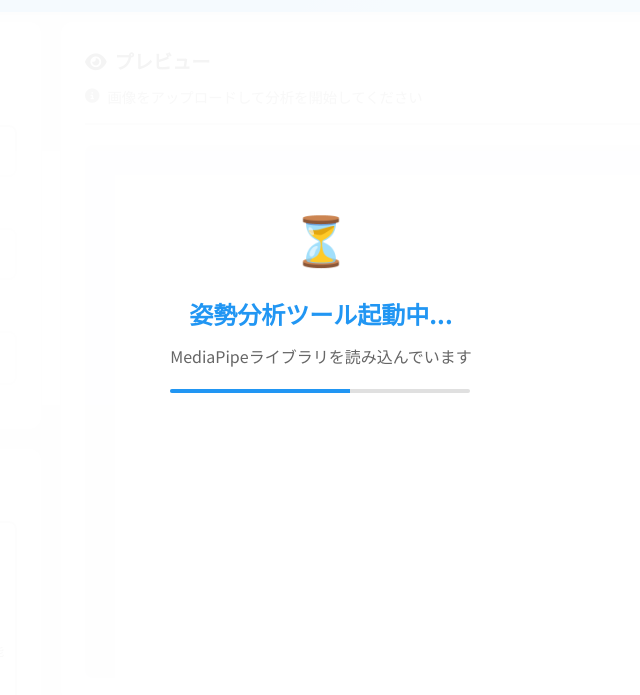
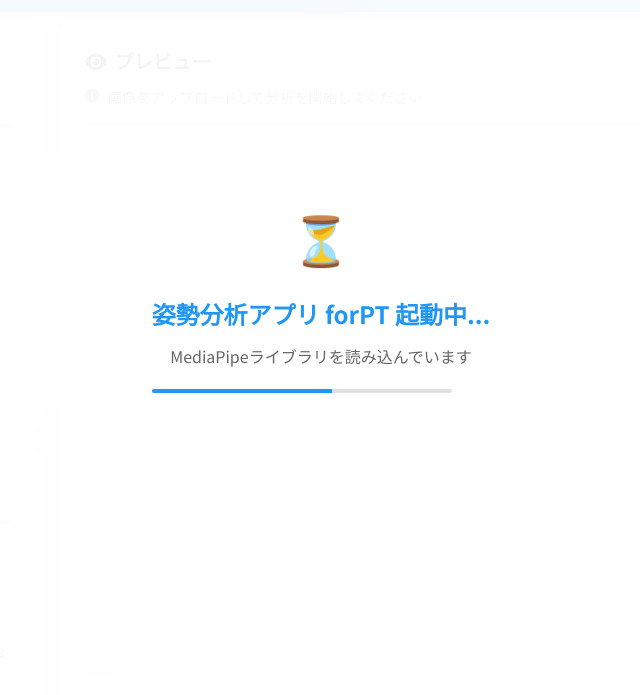
Before and after one commit to forPT2023/Posture-Analysis-forPT, a website: page index.html in a window 1280 px wide. Shown: the part 104-799 px from the top of the page, without its empty margins (319-959 px from the left). Drawn offline with nearby package versions, Linux system fonts and the light colour scheme; a script that the page names is missing.

Commit message:
refactor: Change app name to '姿勢分析アプリ forPT'
Changes:
- Updated app name from '姿勢分析' to '姿勢分析アプリ forPT'
- Modified HTML title tag
- Updated header h1 text
- Changed loading overlay title
- Updated PWA manifest.json
  - name: '姿勢分析アプリ forPT'
  - short_name: '姿勢分析 forPT'
  - description: Added '理学療法士のための' (for physical therapists)
- Updated iOS PWA meta tag

Purpose:
- Clarify target audience (Physical Therapists)
- Improve brand identity
- Better app store discoverability

Files changed:
- index.html (4 locations)
- manifest.json (3 fields)

```diff
--- a/index.html
+++ b/index.html
@@ -4,7 +4,7 @@
     <meta charset="UTF-8">
     <meta name="viewport" content="width=device-width, initial-scale=1.0">
     <!-- Updated: 2026-03-18 -->
-    <title>姿勢分析 - カメラガイド機能 v13.9.6</title>
+    <title>姿勢分析アプリ forPT - カメラガイド機能 v13.9.6</title>
 
     <!-- キャッシュ制御 -->
     <meta http-equiv="Cache-Control" content="no-cache, no-store, must-revalidate">
@@ -18,7 +18,7 @@
     <!-- iOS PWA対応 -->
     <meta name="apple-mobile-web-app-capable" content="yes">
     <meta name="apple-mobile-web-app-status-bar-style" content="default">
-    <meta name="apple-mobile-web-app-title" content="姿勢分析">
+    <meta name="apple-mobile-web-app-title" content="姿勢分析アプリ forPT">
     <link rel="apple-touch-icon" href="icons/apple-touch-icon.png">
 
     <!-- スタイルシート -->
@@ -32,7 +32,7 @@
     <div id="initLoadingOverlay" style="position: fixed; top: 0; left: 0; width: 100%; height: 100%; background: rgba(255,255,255,0.95); z-index: 10000; display: flex; align-items: center; justify-content: center; flex-direction: column;">
         <div style="text-align: center;">
             <div style="font-size: 48px; margin-bottom: 20px;">⏳</div>
-            <h2 style="color: #2196F3; margin-bottom: 10px;">姿勢分析ツール起動中...</h2>
+            <h2 style="color: #2196F3; margin-bottom: 10px;">姿勢分析アプリ forPT 起動中...</h2>
             <p style="color: #666;">MediaPipeライブラリを読み込んでいます</p>
             <div style="margin-top: 20px;">
                 <div style="width: 300px; height: 4px; background: #e0e0e0; border-radius: 2px; overflow: hidden;">
@@ -45,7 +45,7 @@
     <div class="container">
         <!-- ヘッダー -->
         <header class="header">
-            <h1><i class="fas fa-user-md"></i> 姿勢分析</h1>
+            <h1><i class="fas fa-user-md"></i> 姿勢分析アプリ forPT</h1>
             <p class="subtitle">ビフォーアフター比較で施術効果を可視化</p>
         </header>
 
```
Also changed, not shown: manifest.json.
